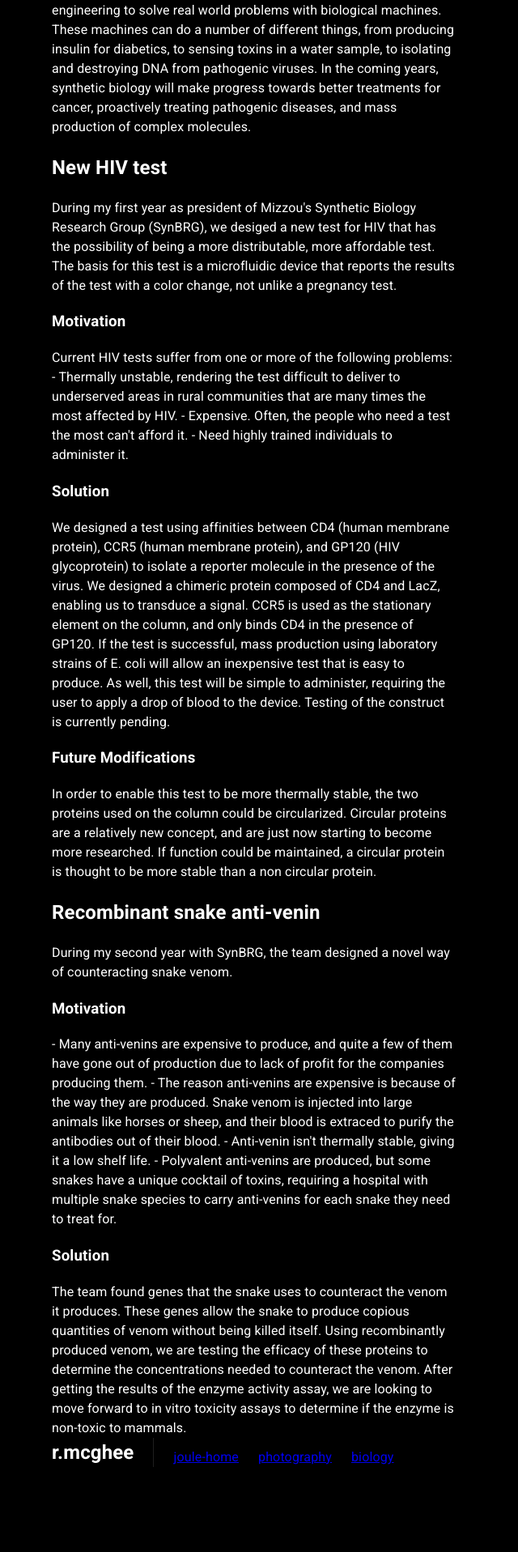
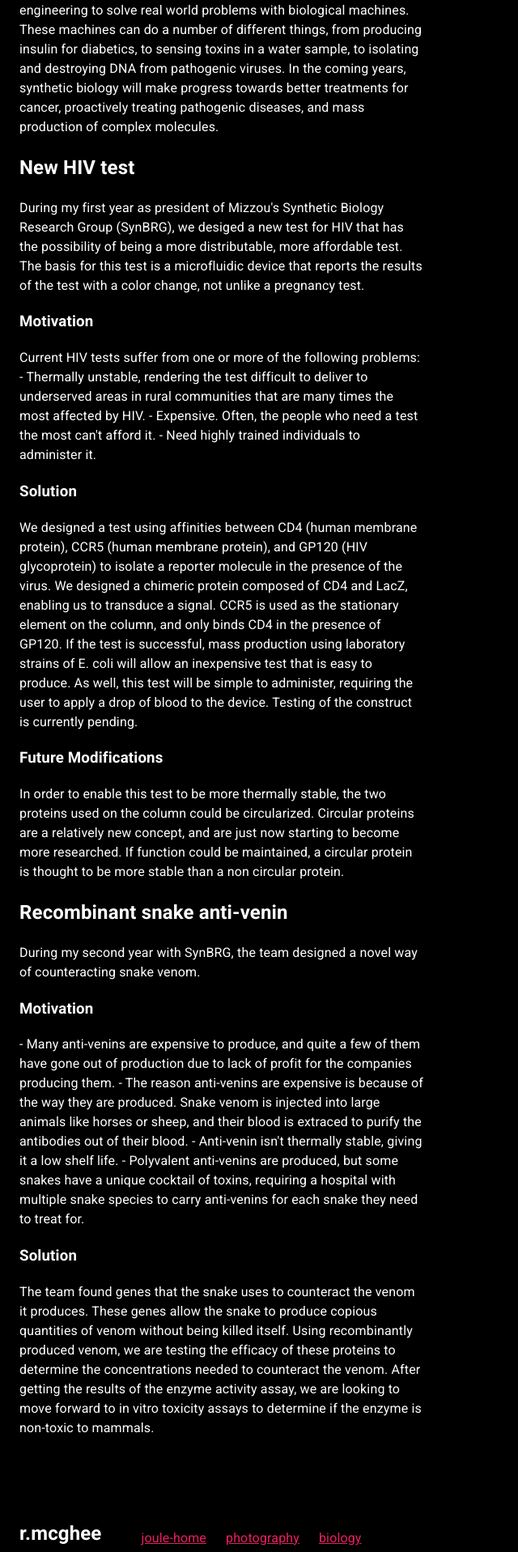
Before and after one commit to RMcGhee/portfolio, a React (Create React App) app: page /#/biology in a window 1280 px wide. Shown: the part 214-2131 px from the top of the page at 81% size, without its empty margins (0-640 px from the left). Before the commit the page ends 2026 px from the top, so only its background shows below. Built offline with nearby package versions, Linux system fonts and the light colour scheme.

Commit message:
Fixed margin and spacing issues.

```diff
--- a/src/App.css
+++ b/src/App.css
@@ -24,8 +24,19 @@
   color: white;
 }
 
+a {
+  color: #e91e63;
+}
+a:hover {
+  color: #e91e62ae;
+}
 .App-link {
-  color: #61dafb;
+  color: #e91e63;
+}
+
+.unstyled-link {
+  text-decoration: none;
+  color: inherit;
 }
 
 @keyframes App-logo-spin {
--- a/src/App.tsx
+++ b/src/App.tsx
@@ -43,7 +43,8 @@ function App() {
   return (
     <ThemeProvider theme={theme}>
     <CssBaseline>
-    <Container sx={{ display: 'flex', flexDirection: 'column', height: '100vh' }}>
+    <Container sx={{ display: 'flex', flexDirection: 'column', height: '100vh', margin: '0px' }}>
+      <Box sx={{ flexGrow: 1, paddingBottom: '100px' }}>
       {isRootRoute &&
         <div>
           <LeftGrow><Box sx={{ flexGrow: 0}} style={{ marginTop: 15 }}>
@@ -79,7 +80,10 @@ function App() {
         </div>
       }
       <Outlet/ >
-      <BottomNav/>
+      </Box>
+      <Box marginBottom='0px'> {/* Prevents marginBottom on BottomNav from being rendered off page */}
+        <BottomNav/>
+      </Box>
     </Container>
     </CssBaseline>
     </ThemeProvider>
--- a/src/BottomNav.tsx
+++ b/src/BottomNav.tsx
@@ -30,9 +30,10 @@ const BottomNav: React.FC = () => {
         spacing={3}
         alignItems={'flex-end'}
         justifyContent={'flex-start'}
+        marginBottom='0.3em'
       >
         <Tooltip title={tooltipContent} enterDelay={0}>
-          <h2>r.mcghee</h2>
+        <h2><Link to="/" className='unstyled-link'>r.mcghee</Link></h2>
         </Tooltip>
         <Divider orientation='vertical'/>
         <Link to="/joule-home">joule-home</Link>
--- a/src/pages/photography.tsx
+++ b/src/pages/photography.tsx
@@ -28,7 +28,7 @@ function Photography() {
   }, [renderOrder, renderTimer]);
 
   return (
-    <div>
+    <Box sx={{ flexGrow: 1 }}>
       <LeftGrow><Box sx={{ flexGrow: 0}} style={{ marginTop: 15 }}>
         <h1>photography</h1>
       </Box></LeftGrow>
@@ -57,8 +57,7 @@ function Photography() {
         <p>Devil's Tower, WY</p>
       </AnnotatedImage>
       </Box>
-      {/* <BottomNav/> */}
-      </div>
+      </Box>
   );
 }
 
```
